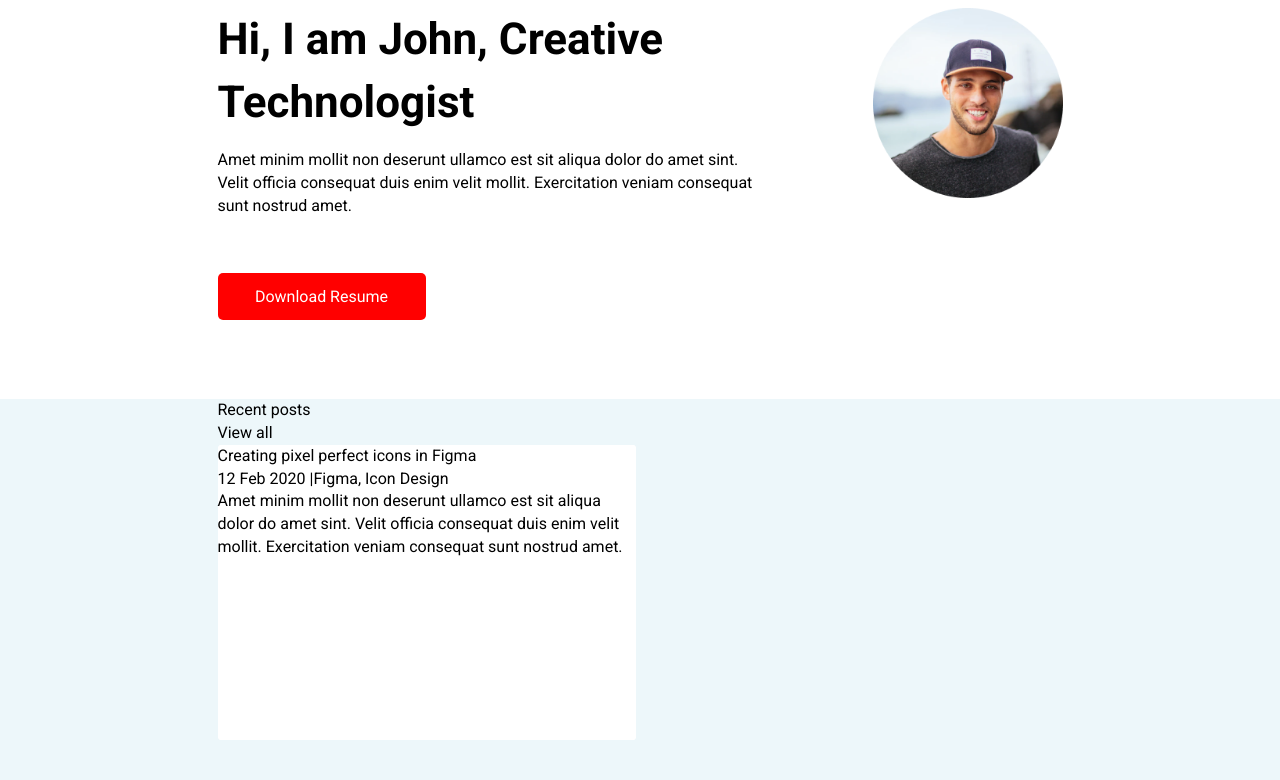
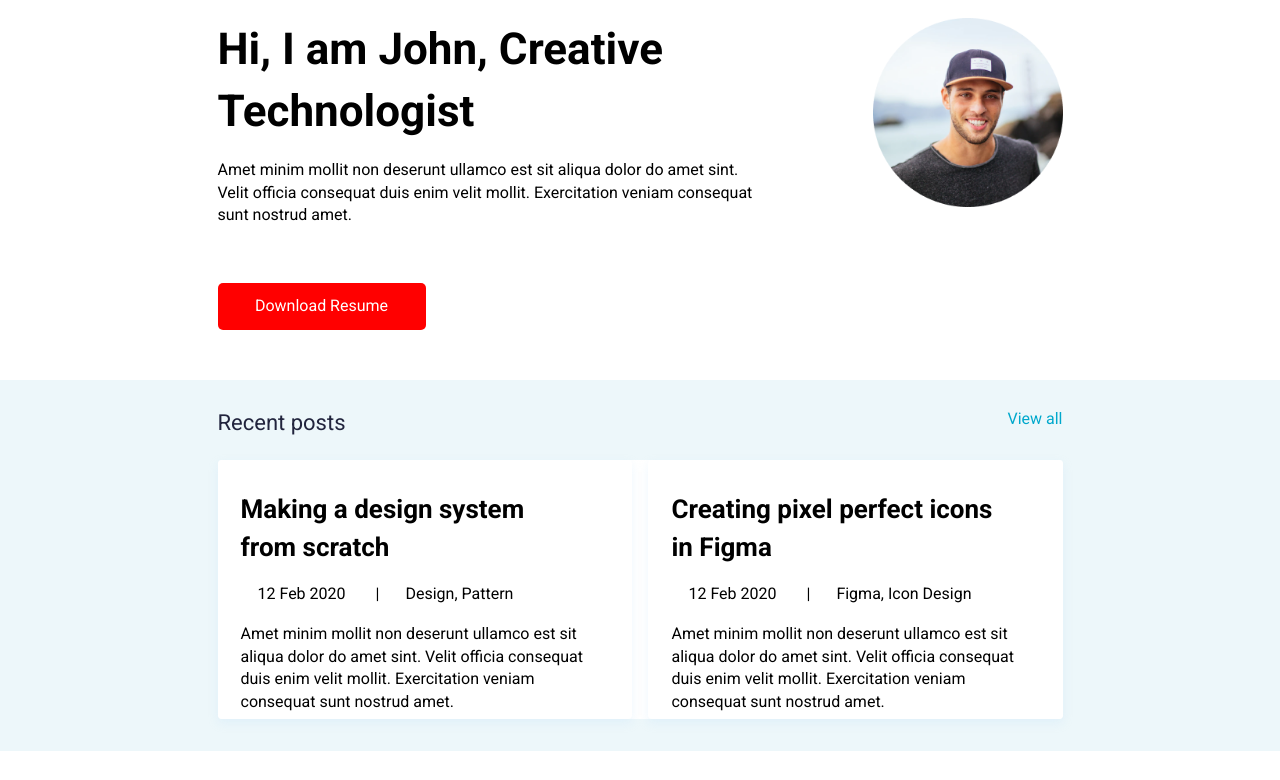
Before and after one commit to ArtemB1/Portfolio, a plain HTML site: page index.html in a window 1280 px wide. Shown: the part 80-860 px from the top of the page. After the commit the page ends 831 px from the top, so only its background shows below. Drawn offline with Linux system fonts and the light colour scheme.

Commit message:
Работа со 2й секцией

```diff
--- a/css/style.css
+++ b/css/style.css
@@ -26,6 +26,11 @@ li {
 a {
   text-decoration: none;
   color: #000;
+  font-family: "Roboto", sans-serif;
+  font-style: normal;
+  font-weight: bold;
+  font-size: 26px;
+  line-height: 38px;
 }
 
 h1,
@@ -100,17 +105,56 @@ h3 {
 }
 
 .recent-posts {
-  position: absolute;
-  margin-top: 79px;
-  width: 100%;
-  height: 381px;
   background: #EDF7FA;
+  padding: 27px 0px 32px;
+  margin-top: 50px;
 }
 
 .recent-posts__articles {
-  position: absolute;
-  width: 418px;
-  height: 295px;
+  height: 259px;
   background: #FFFFFF;
   border-radius: 4px;
+  display: flex;
+  justify-content: space-between;
 }
+
+.recent-posts__top {
+  display: flex;
+  justify-content: space-between;
+  margin-bottom: 22px;
+}
+
+.recent-posts__article {
+  background-color: #FFFFFF;
+  box-shadow: 0px 4px 10px rgba(187, 225, 250, 0.25);
+  border-radius: 4px;
+  width: 49%;
+  margin-right: 2%;
+  padding: 30px 48px 35px 23px;
+}
+
+.recent-posts__article:last-child {
+  margin-right: 0;
+}
+
+.recent-posts__separator {
+  margin: 0px 26px;
+}
+
+.recent-posts__link {
+  color: #00A8CC;
+  font-style: normal;
+  font-weight: normal;
+  font-size: 16px;
+  line-height: 23px;
+  text-align: right;
+}
+
+.recent-posts__info {
+  padding: 17px;
+}
+
+.recent-posts__title {
+  font-size: 22px;
+  color: #21243D;
+}
--- a/index.html
+++ b/index.html
@@ -53,15 +53,15 @@
             </section>
             <section class="recent-posts">
                 <div class="container">
-                    <div class="recent posts__top">
+                    <div class="recent-posts__top">
                         <div class="recent-posts__title">
                            Recent posts
                         </div>
-                        <a href="#" class="recent-posts__link">View all</a>
+                        <a href="https://github.com/" class="recent-posts__link">View all</a>
                     </div>
                     <div class="recent-posts__articles">
-                        <article class="recent-posts__articles">
-                            <a href="#" class="recent-posts__subtitle">Making a design system from scratch</a>
+                        <article class="recent-posts__article">
+                            <a href="#" class="recent-posts__subtitles">Making a design system from scratch</a>
                             <div class="recent-posts__info">12 Feb 2020 <span
                                     class="recent-posts__separator">|</span>Design, Pattern</div>
                             <div class="recent-posts__text">Amet minim mollit non deserunt ullamco est sit aliqua dolor
@@ -69,8 +69,8 @@
                                 consequat sunt nostrud amet.
                             </div>
                         </article>
-                        <article class="recent-posts__articles">
-                            <a href="#" class="recent-posts__subtitle">Creating pixel perfect icons in Figma</a>
+                        <article class="recent-posts__article">
+                            <a href="#" class="recent-posts__subtitles">Creating pixel perfect icons in Figma</a>
                             <div class="recent-posts__info">12 Feb 2020 <span
                                     class="recent-posts__separator">|</span>Figma, Icon Design</div>
                             <div class="recent-posts__text">Amet minim mollit non deserunt ullamco est sit aliqua dolor
```
